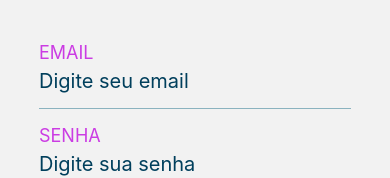
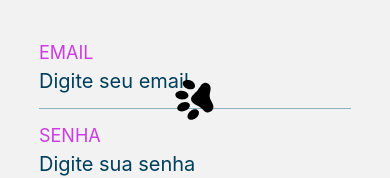
Before and after one commit to Anderson-Soares-Martins/pet-adoption-app, a React Native app: screen / in a window 390 px wide. Shown: the part 335-513 px from the top of the page. Built offline with nearby package versions, Linux system fonts and the light colour scheme.

Commit message:
Criação dos modais de loading

```diff
--- /dev/null
+++ b/src/components/ModalLoading.tsx
@@ -0,0 +1,47 @@
+import { Modal, StyleSheet, View } from "react-native";
+import React, { FC } from "react";
+import * as Animatable from "react-native-animatable";
+import Svg, { Path } from "react-native-svg";
+import { mdiPaw } from "@mdi/js";
+
+const Loading: FC = () => {
+  const [modalVisible, setModalVisible] = React.useState(true);
+
+  return (
+    <Modal
+      animationType="fade"
+      transparent={true}
+      visible={modalVisible}
+      onRequestClose={() => setModalVisible(false)}
+    >
+      <View style={styles.container}>
+        <Animatable.View
+          animation="rotate"
+          iterationCount="infinite"
+          style={styles.centeredView}
+        >
+          <Svg width="50" height="50" viewBox="0 0 25 25">
+            <Path d={mdiPaw} fill="black" />
+          </Svg>
+        </Animatable.View>
+      </View>
+    </Modal>
+  );
+};
+
+const styles = StyleSheet.create({
+  container: {
+    flex: 1,
+    justifyContent: "center",
+    alignItems: "center",
+  },
+  centeredView: {
+    height: 50,
+    width: 50,
+    justifyContent: "center",
+    alignItems: "center",
+    marginTop: 22,
+  },
+});
+
+export default Loading;
--- a/src/screens/Login/Login.tsx
+++ b/src/screens/Login/Login.tsx
@@ -1,57 +1,77 @@
-import { Text, Image, TouchableOpacity, KeyboardAvoidingView, Platform } from 'react-native';
-import Styles from './styles';
+import {
+  Text,
+  Image,
+  TouchableOpacity,
+  KeyboardAvoidingView,
+  Platform,
+} from "react-native";
+import Styles from "./styles";
 import { useForm, Controller } from "react-hook-form";
-import * as Animatable from 'react-native-animatable';
-import { yupResolver } from '@hookform/resolvers/yup';
-import ico from '../../assets/ico.png';
-import TextInput from '../../components/TextInput';
+import * as Animatable from "react-native-animatable";
+import { yupResolver } from "@hookform/resolvers/yup";
+import ico from "../../assets/ico.png";
+import TextInput from "../../components/TextInput";
+import Modal from "../../components/ModalLoading";
 
 import * as yup from "yup";
-import { NativeStackNavigationProp } from '@react-navigation/native-stack';
-import { RootStackParamList } from '../../types';
+import { NativeStackNavigationProp } from "@react-navigation/native-stack";
+import { RootStackParamList } from "../../types";
 
-
-const schema = yup.object({
-  email: yup.string().required('digite algum email').email('verique seu email'),
-  password: yup.string().required('senha é obrigatório').min(6, 'senha deve conter 6 caracteres'),
-}).required();
+const schema = yup
+  .object({
+    email: yup
+      .string()
+      .required("digite algum email")
+      .email("verique seu email"),
+    password: yup
+      .string()
+      .required("senha é obrigatório")
+      .min(6, "senha deve conter 6 caracteres"),
+  })
+  .required();
 
 export interface LoginProps {
-  navigation: NativeStackNavigationProp<RootStackParamList, 'Login'>;
+  navigation: NativeStackNavigationProp<RootStackParamList, "Login">;
 }
 
 export default function Login({ navigation }: LoginProps) {
-  const { control, handleSubmit, formState: { errors } } = useForm({
+  const {
+    control,
+    handleSubmit,
+    formState: { errors },
+  } = useForm({
     defaultValues: {
-      email: '',
-      password: ''
+      email: "",
+      password: "",
     },
-    resolver: yupResolver(schema)
+    resolver: yupResolver(schema),
   });
 
   type dataForm = {
-    email: string,
-    password: string
-  }
+    email: string;
+    password: string;
+  };
 
   const onSubmit = (data: dataForm) => {
     const { email, password } = data;
-    if (email === 'user@exemplo.com.br' && password === '123456') {
-      navigation.navigate('Home');
+    if (email === "user@exemplo.com.br" && password === "123456") {
+      navigation.navigate("Home");
     }
-  }
+  };
 
   return (
     <KeyboardAvoidingView
       style={Styles.container}
-      behavior={Platform.OS === "ios" ? "padding" : "height"}>
-      <Animatable.View style={Styles.header} animation='fadeInLeft'>
+      behavior={Platform.OS === "ios" ? "padding" : "height"}
+    >
+      <Modal />
+      <Animatable.View style={Styles.header} animation="fadeInLeft">
         <Image source={ico} style={Styles.logo} />
         <Text style={Styles.message}>LOGIN</Text>
         <Text style={Styles.subMessage}>Insira seus dados para continuar</Text>
       </Animatable.View>
 
-      <Animatable.View style={Styles.form} animation='fadeInUp'>
+      <Animatable.View style={Styles.form} animation="fadeInUp">
         <Text style={Styles.formText}>EMAIL</Text>
         <Controller
           control={control}
@@ -61,7 +81,7 @@ export default function Login({ navigation }: LoginProps) {
           render={({ field: { onChange, onBlur, value } }) => (
             <TextInput
               style={Styles.formInput}
-              placeholder='Digite seu email'
+              placeholder="Digite seu email"
               errors={errors.email}
               onBlur={onBlur}
               onChangeText={onChange}
@@ -80,7 +100,7 @@ export default function Login({ navigation }: LoginProps) {
             <TextInput
               style={Styles.formInput}
               errors={errors.password}
-              placeholder='Digite sua senha'
+              placeholder="Digite sua senha"
               onBlur={onBlur}
               onChangeText={onChange}
               secureTextEntry={true}
@@ -90,11 +110,16 @@ export default function Login({ navigation }: LoginProps) {
           name="password"
         />
 
-        <TouchableOpacity style={Styles.button} onPress={handleSubmit(onSubmit)} >
+        <TouchableOpacity
+          style={Styles.button}
+          onPress={handleSubmit(onSubmit)}
+        >
           <Text style={Styles.buttonText}>Entrar</Text>
         </TouchableOpacity>
         <TouchableOpacity style={Styles.registerButton}>
-          <Text style={Styles.registerText}>Não possui uma conta? Cadastre-se</Text>
+          <Text style={Styles.registerText}>
+            Não possui uma conta? Cadastre-se
+          </Text>
         </TouchableOpacity>
       </Animatable.View>
     </KeyboardAvoidingView>
```
